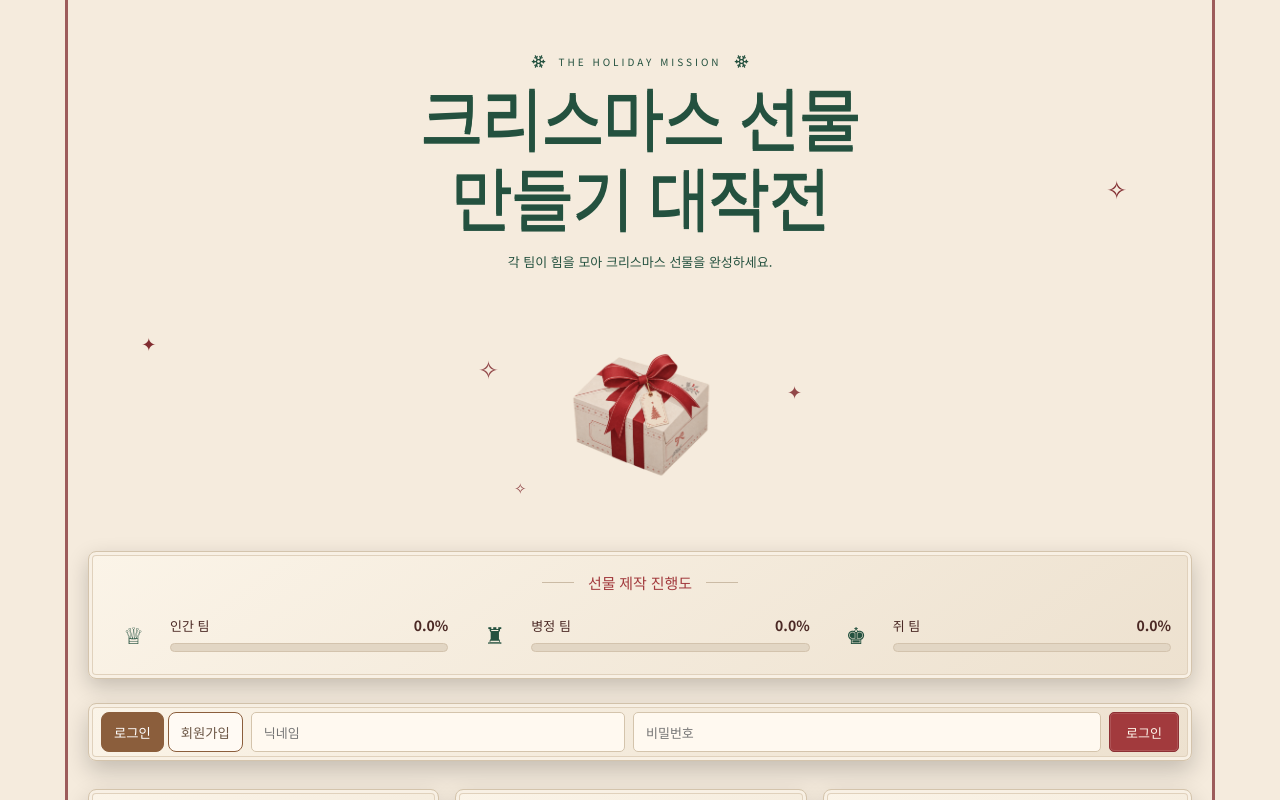
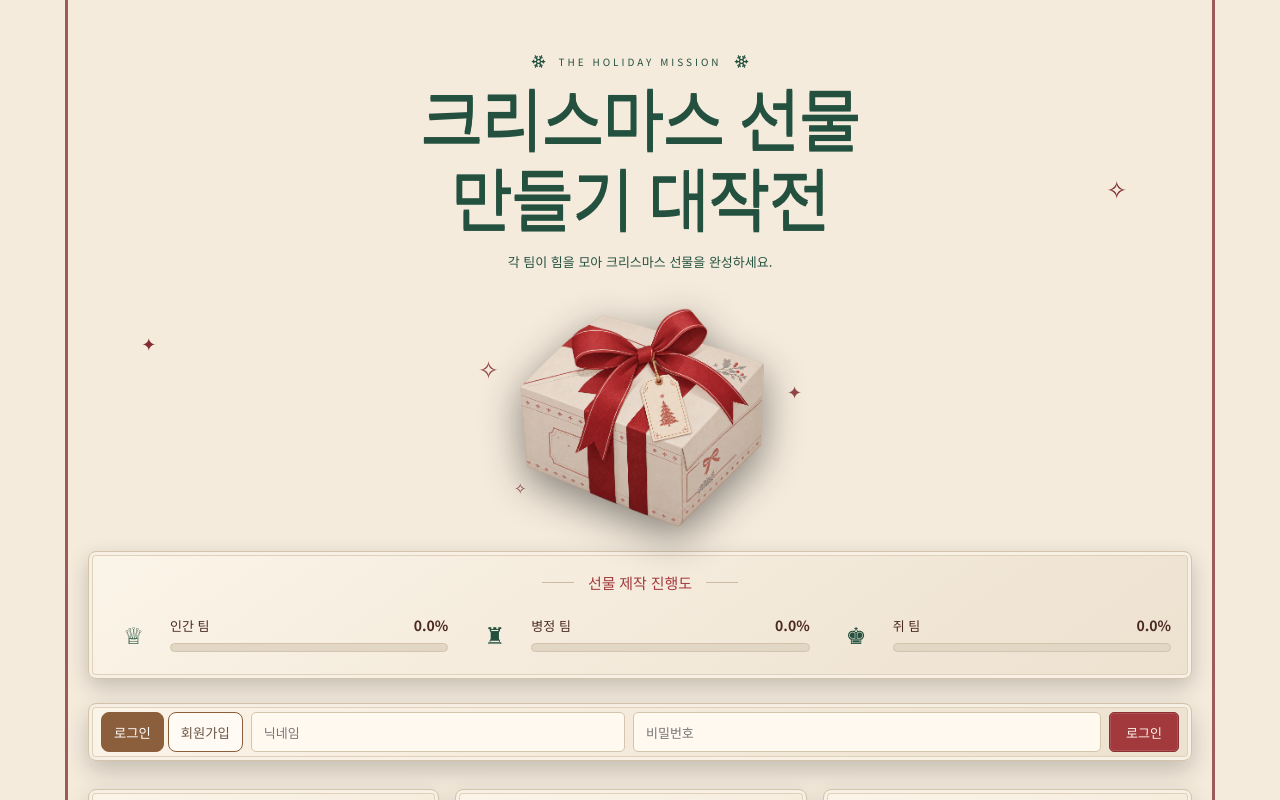
Before and after one commit to DoA-xoxo/gift, a Next.js app in the folder christmas-gift-next/: page / in a window 1280 px wide. Shown: the top 800 px of the page. Built offline with nearby package versions, Linux system fonts and the light colour scheme; no server answers; the database is empty; a web font is replaced by a local one.

Commit message:
Update globals.css

```diff
--- a/christmas-gift-next/app/globals.css
+++ b/christmas-gift-next/app/globals.css
@@ -58,15 +58,12 @@ body {
   isolation: isolate;
 }
 .hero-art img {
-  display: block;
-  width: 150px;
-  height: 150px;
-  min-width: 0;
-  min-height: 0;
-  max-width: 150px;
-  max-height: 150px;
+  position: relative;
+  z-index: 1;
+  width: 280px;
+  height: 270px;
   object-fit: contain;
-  flex: none;
+  filter: drop-shadow(0 12px 20px #0007);
 }
 /* 선물 뒤에서 퍼지는 따뜻한 빛 */
 .glow {
```
